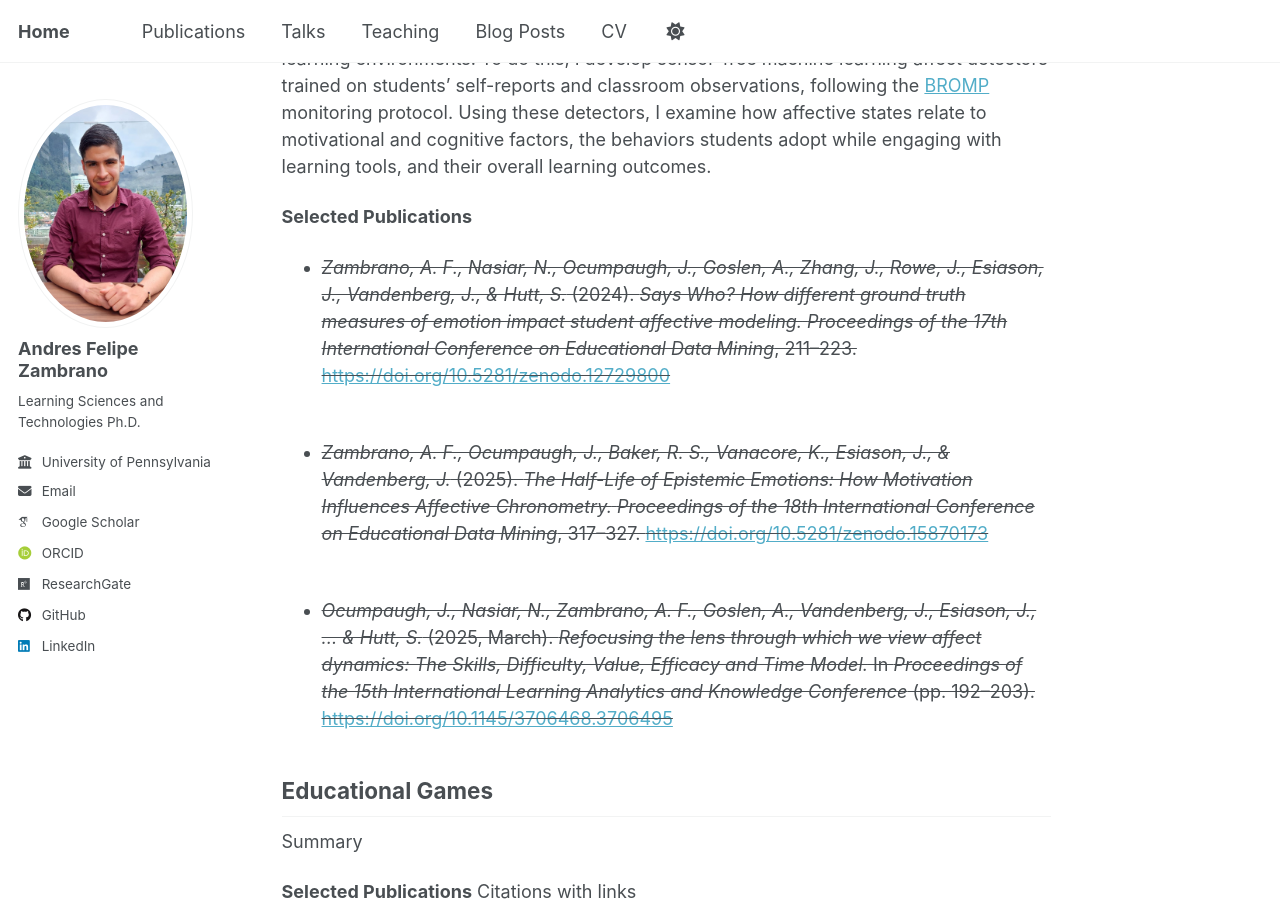
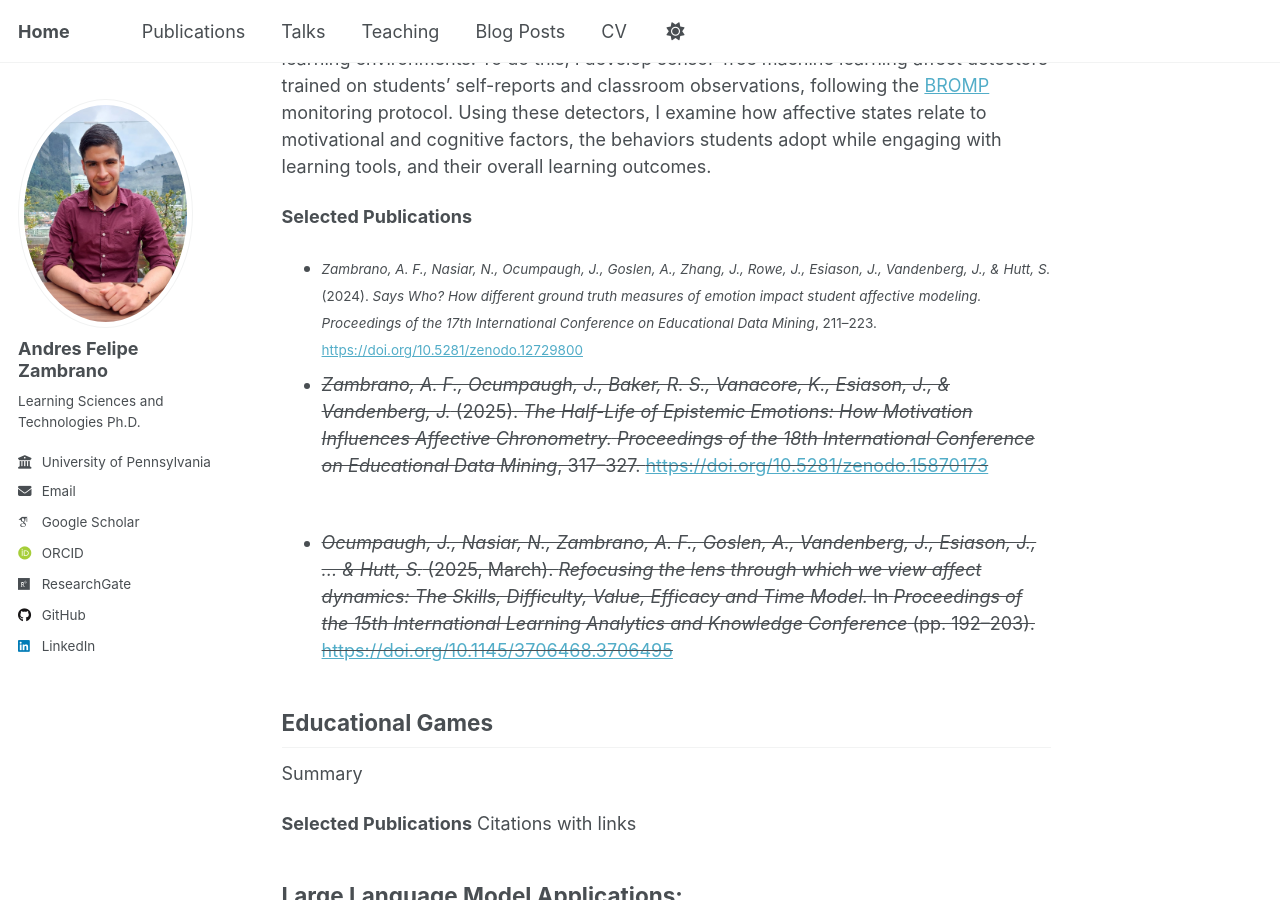
Before and after one commit to afzambrano/afzambrano.github.io, a Jekyll site: the page built from _pages/about.md, in a window 1280 px wide and 900 px high, scrolled down 492 px. Built offline with Jekyll 4.4.1, drawn with Linux system fonts in a browser that asks for light colours; some web fonts are replaced; a script that is not in the unit is left out.

```diff
--- a/_pages/about.md
+++ b/_pages/about.md
@@ -18,10 +18,10 @@ Affect and Emotions
 I investigate how students’ emotions emerge while they interact with various digital learning environments. To do this, I develop sensor-free machine learning affect detectors trained on students’ self-reports and classroom observations, following the [BROMP](https://learninganalytics.upenn.edu/ryanbaker/bromp.html) monitoring protocol. Using these detectors, I examine how affective states relate to motivational and cognitive factors, the behaviors students adopt while engaging with learning tools, and their overall learning outcomes.
 
 **Selected Publications**<br>
-- <s><i>Zambrano, A. F., Nasiar, N., Ocumpaugh, J., Goslen, A., Zhang, J., Rowe, J., Esiason, J., Vandenberg, J., & Hutt, S.</i> (2024).
+- <small><i>Zambrano, A. F., Nasiar, N., Ocumpaugh, J., Goslen, A., Zhang, J., Rowe, J., Esiason, J., Vandenberg, J., & Hutt, S.</i> (2024).
 <i>Says Who? How different ground truth measures of emotion impact student affective modeling.</i>
 <i>Proceedings of the 17th International Conference on Educational Data Mining</i>, 211–223.
-<a href="https://doi.org/10.5281/zenodo.12729800">https://doi.org/10.5281/zenodo.12729800</a></s><br>
+<a href="https://doi.org/10.5281/zenodo.12729800">https://doi.org/10.5281/zenodo.12729800</a></small><br>
 - <s><i>Zambrano, A. F., Ocumpaugh, J., Baker, R. S., Vanacore, K., Esiason, J., & Vandenberg, J.</i> (2025).
 <i>The Half-Life of Epistemic Emotions: How Motivation Influences Affective Chronometry.</i>
 <i>Proceedings of the 18th International Conference on Educational Data Mining</i>, 317–327.
```
